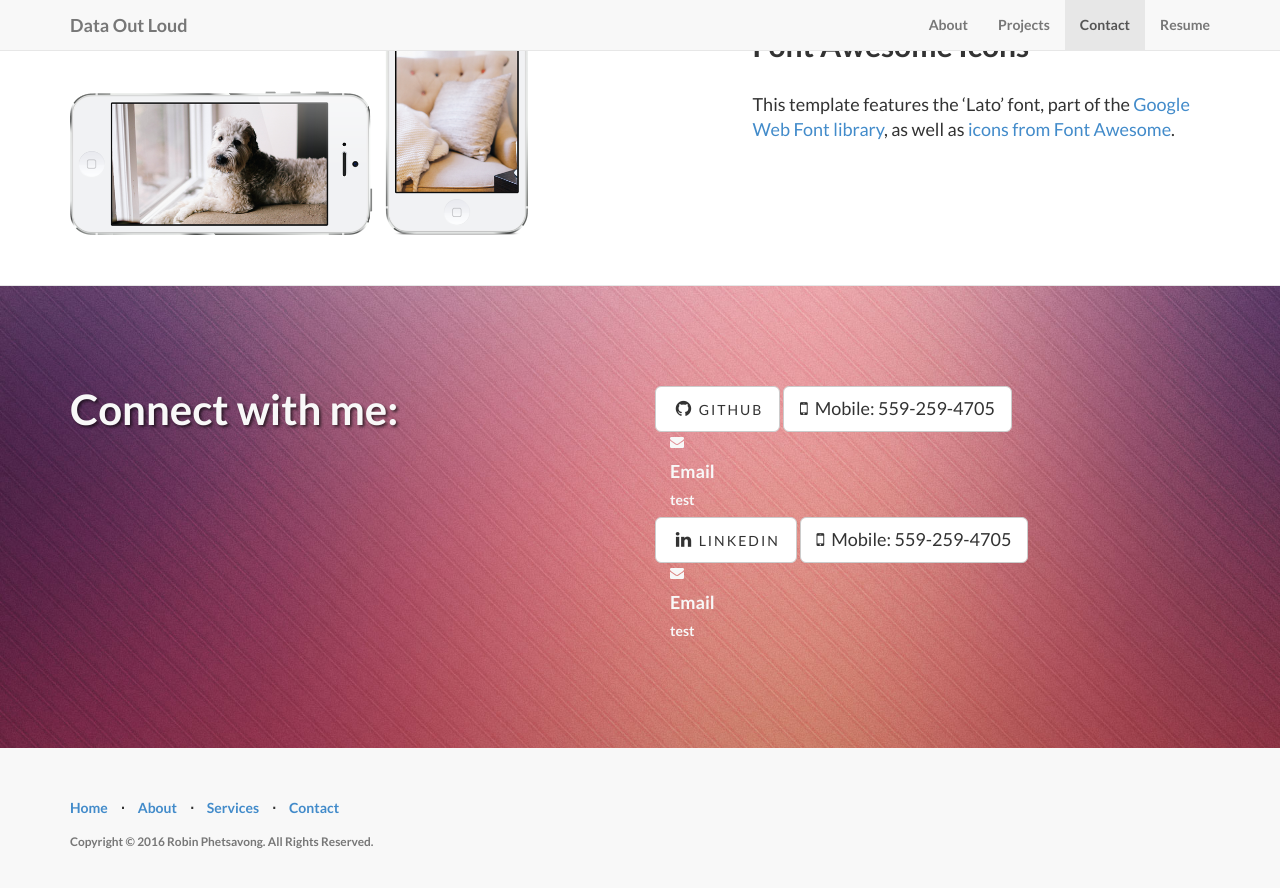
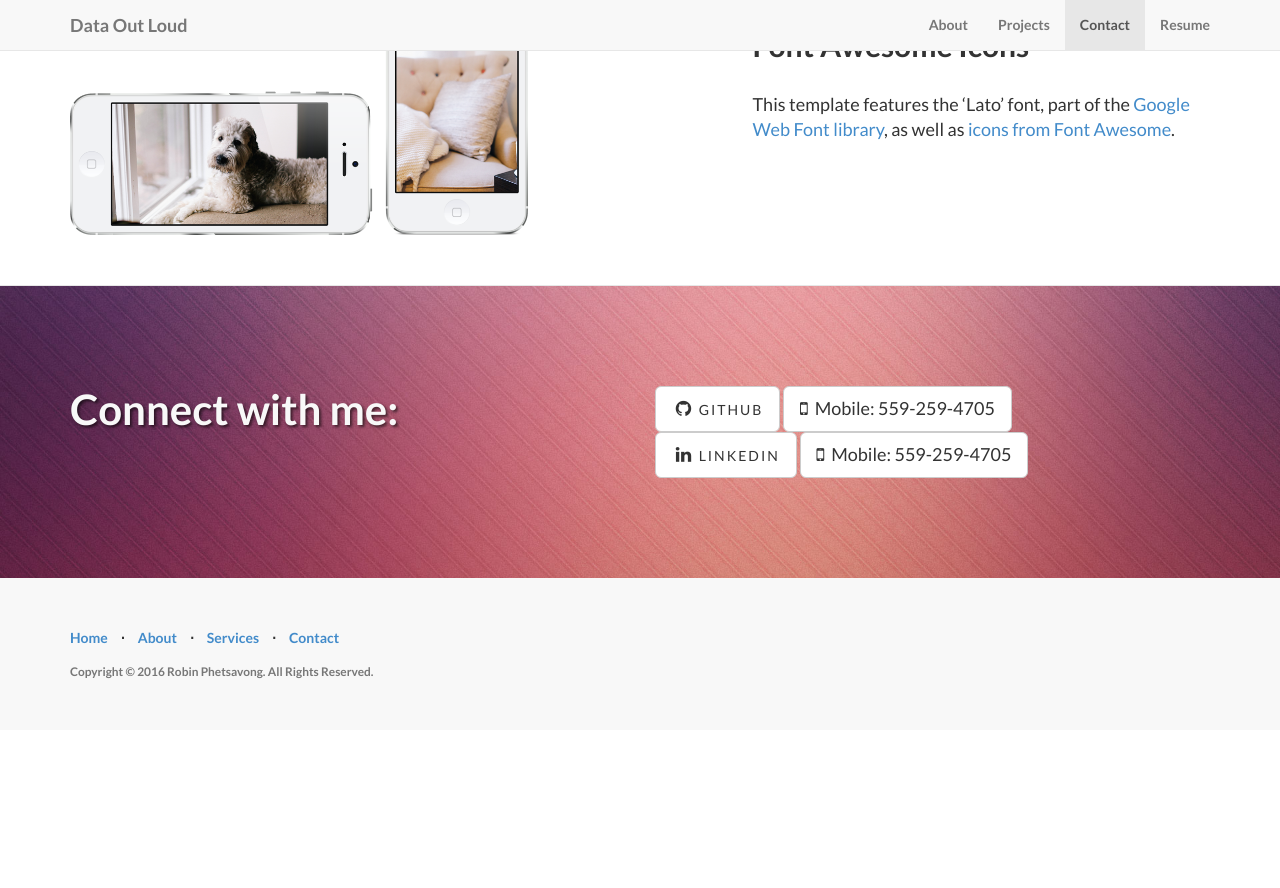
Before and after one commit to robinphetsa/robinphetsa.github.io, a Jekyll site: the page built from index.html, in a window 1280 px wide and 900 px high, scrolled down 2074 px. Shown: the top 888 px of the window. Built offline with Jekyll 4.4.1, drawn with Linux system fonts in a browser that asks for light colours; after the commit the page ends 2804 px from its top, so only the background shows below that.

Commit message:
Update contact.html

```diff
--- a/_includes/contact.html
+++ b/_includes/contact.html
@@ -12,18 +12,6 @@
 						<li>
 							<a href="{{ social.url }}" class="btn btn-default btn-lg"><i class="fa fa-{{ social.title }} fa-fw"></i> <span class="network-name">{{ social.title }}</span></a>
 							<a href="#" class="btn btn-default btn-lg"><i class="fa fa-mobile" aria-hidden="true"></i>&nbsp; Mobile: 559-259-4705</a>
-							<div class="col-md-3 col-sm-6">
-							<div class="contact-item animated">
-								<div class="cimg">
-									<i class="fa fa-envelope"></i>
-								</div>
-								<div class="ccontent">
-									<h4>Email</h4>
-									<h5>test</h5>
-								</div>
-								<div class="clearfix"></div>
-							</div>
-						</div>
 						</li>
 						{% endfor %}
 					</ul>
```
